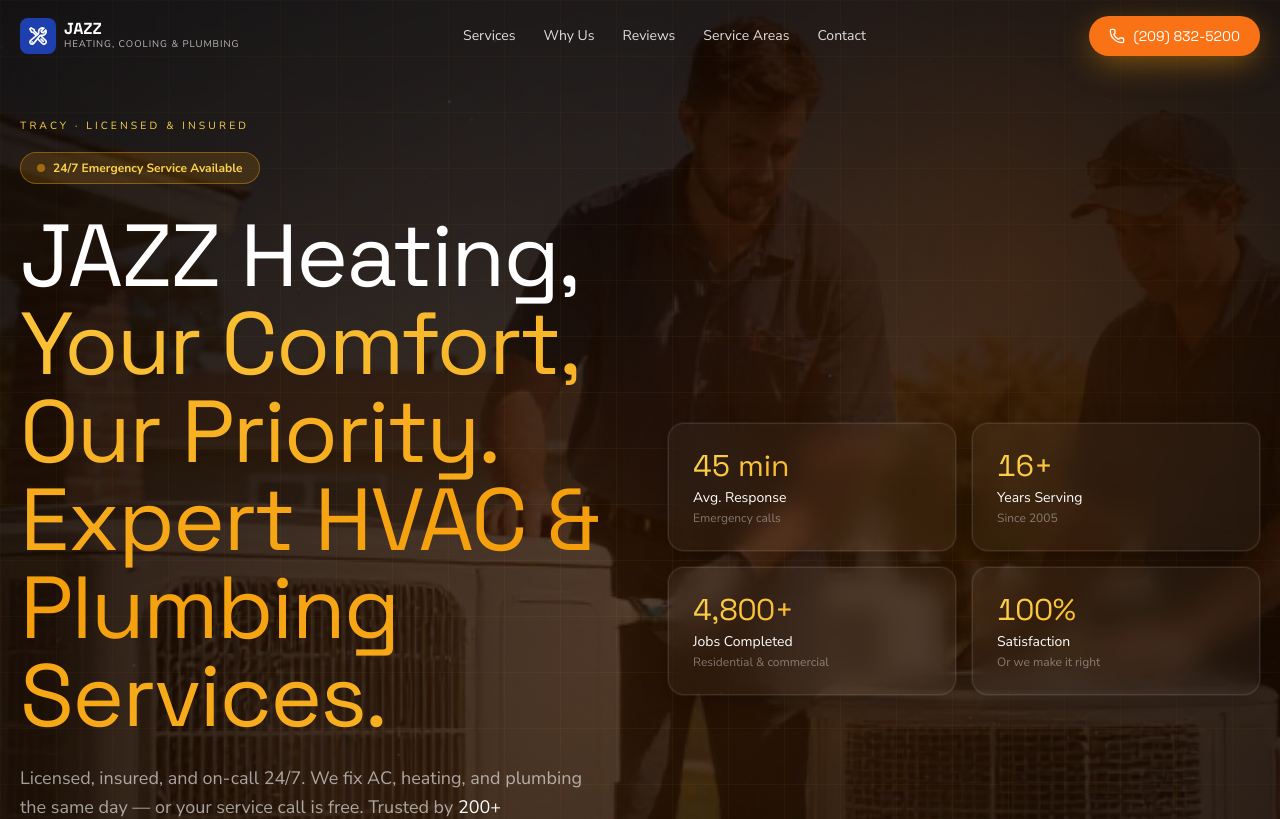
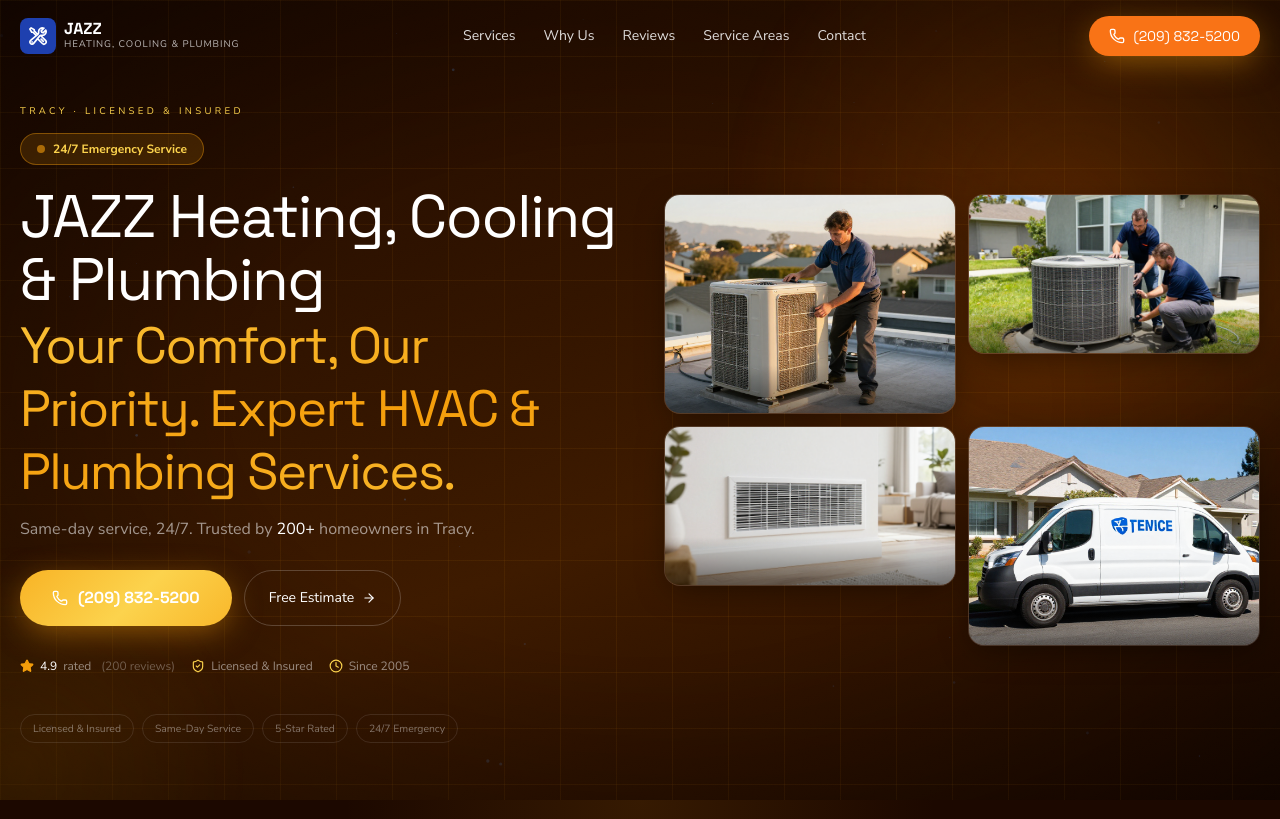
Before and after one commit to pavankumarharati/site-jazz-heating-air-conditioning-and-plumbi, a Next.js app in the folder templates/hvac/: page / in a window 1280 px wide. Shown: the top 819 px of the page. Built offline with nearby package versions, Linux system fonts and the light colour scheme.

Commit message:
feat: parallax hero image, 3D tilt stat cards

```diff
--- a/templates/hvac/src/components/hero.tsx
+++ b/templates/hvac/src/components/hero.tsx
@@ -7,14 +7,9 @@ import { gsap, ScrollTrigger } from "@/lib/gsap-init"
 
 const EASE = "power3.out"
 
-const STATS = [
-  { value: 45,   suffix: " min", label: "Avg. Response",     sub: "Emergency calls"              },
-  { value: 16,   suffix: "+",    label: "Years Serving",     sub: `Since ${BUSINESS.since}`      },
-  { value: 4800, suffix: "+",    label: "Jobs Completed",    sub: "Residential & commercial"     },
-  { value: 100,  suffix: "%",    label: "Satisfaction",      sub: "Or we make it right"          },
-]
+// Photo grid — 4 AI images, shown right-side in hero
+const HERO_IMAGES = ["/hero-1.jpg", "/hero-2.jpg", "/hero-3.jpg", "/hero-4.jpg"]
 
-// Particle canvas — color pulled from CSS var at runtime
 function useParticles(ref: React.RefObject<HTMLCanvasElement | null>) {
   useEffect(() => {
     const canvas = ref.current
@@ -22,153 +17,113 @@ function useParticles(ref: React.RefObject<HTMLCanvasElement | null>) {
     const ctx = canvas.getContext("2d")!
     const particleColor = getComputedStyle(document.documentElement)
       .getPropertyValue("--brand-particle").trim() || "rgba(96,165,250,0.40)"
-
-    let w = (canvas.width  = canvas.offsetWidth)
+    let w = (canvas.width = canvas.offsetWidth)
     let h = (canvas.height = canvas.offsetHeight)
-
-    const pts = Array.from({ length: 60 }, () => ({
+    const pts = Array.from({ length: 50 }, () => ({
       x: Math.random() * w, y: Math.random() * h,
-      vx: (Math.random() - 0.5) * 0.3, vy: (Math.random() - 0.5) * 0.3,
-      r:  Math.random() * 1.6 + 0.4,
-      o:  Math.random() * 0.5 + 0.15,
+      vx: (Math.random() - 0.5) * 0.25, vy: (Math.random() - 0.5) * 0.25,
+      r: Math.random() * 1.4 + 0.3, o: Math.random() * 0.4 + 0.1,
     }))
-
     let raf: number
     const draw = () => {
       ctx.clearRect(0, 0, w, h)
       for (const p of pts) {
-        p.x = (p.x + p.vx + w) % w
-        p.y = (p.y + p.vy + h) % h
-        ctx.beginPath()
-        ctx.arc(p.x, p.y, p.r, 0, Math.PI * 2)
-        ctx.fillStyle = particleColor
-        ctx.globalAlpha = p.o
-        ctx.fill()
-        ctx.globalAlpha = 1
+        p.x = (p.x + p.vx + w) % w; p.y = (p.y + p.vy + h) % h
+        ctx.beginPath(); ctx.arc(p.x, p.y, p.r, 0, Math.PI * 2)
+        ctx.fillStyle = particleColor; ctx.globalAlpha = p.o; ctx.fill(); ctx.globalAlpha = 1
       }
       raf = requestAnimationFrame(draw)
     }
     draw()
-
     const resize = () => { w = canvas.width = canvas.offsetWidth; h = canvas.height = canvas.offsetHeight }
     window.addEventListener("resize", resize)
     return () => { cancelAnimationFrame(raf); window.removeEventListener("resize", resize) }
   }, [ref])
 }
 
-// 3D tilt stat card
-function StatCard({ stat, delay }: { stat: typeof STATS[0]; delay: number }) {
+// 3D tilt photo card
+function PhotoCard({ src, delay, tall }: { src: string; delay: number; tall?: boolean }) {
   const cardRef = useRef<HTMLDivElement>(null)
-  const numRef  = useRef<HTMLSpanElement>(null)
+  const [loaded, setLoaded] = useState(false)
 
   useEffect(() => {
     const card = cardRef.current
-    const num  = numRef.current
-    if (!card || !num) return
+    if (!card) return
+    gsap.from(card, { opacity: 0, y: 40, scale: 0.9, duration: 0.7, ease: EASE, delay })
 
-    gsap.from(card, { opacity: 0, y: 36, scale: 0.88, duration: 0.7, ease: EASE, delay })
-
-    const obj = { n: 0 }
-    gsap.to(obj, {
-      n: stat.value,
-      duration: 1.8,
-      ease: "power2.out",
-      delay: delay + 0.2,
-      onUpdate() { num.textContent = Math.round(obj.n).toLocaleString() + stat.suffix },
-    })
-
-    // 3D tilt on mouse move
     const onMove = (e: MouseEvent) => {
       const rect = card.getBoundingClientRect()
-      const cx = rect.left + rect.width / 2
-      const cy = rect.top + rect.height / 2
-      const rx = ((e.clientY - cy) / (rect.height / 2)) * -10
-      const ry = ((e.clientX - cx) / (rect.width  / 2)) *  10
-      gsap.to(card, {
-        rotateX: rx, rotateY: ry, scale: 1.04,
-        duration: 0.25, ease: "power2.out",
-        transformPerspective: 700,
-      })
+      const rx = ((e.clientY - rect.top  - rect.height / 2) / (rect.height / 2)) * -8
+      const ry = ((e.clientX - rect.left - rect.width  / 2) / (rect.width  / 2)) *  8
+      gsap.to(card, { rotateX: rx, rotateY: ry, scale: 1.03, duration: 0.25, ease: "power2.out", transformPerspective: 800 })
     }
-    const onLeave = () => {
-      gsap.to(card, { rotateX: 0, rotateY: 0, scale: 1, duration: 0.5, ease: "elastic.out(1,0.5)" })
-    }
-
+    const onLeave = () => gsap.to(card, { rotateX: 0, rotateY: 0, scale: 1, duration: 0.6, ease: "elastic.out(1,0.5)" })
     card.addEventListener("mousemove", onMove)
     card.addEventListener("mouseleave", onLeave)
     return () => { card.removeEventListener("mousemove", onMove); card.removeEventListener("mouseleave", onLeave) }
-  }, [delay, stat.suffix, stat.value])
+  }, [delay])
 
   return (
     <div
       ref={cardRef}
-      className="glass-card rounded-2xl p-6 group cursor-default"
+      className="relative rounded-2xl overflow-hidden"
       style={{
-        boxShadow: "0 0 0 1px rgba(255,255,255,0.06), 0 8px 32px -8px rgba(0,0,0,0.4)",
+        height: tall ? "220px" : "160px",
+        background: "rgba(255,255,255,0.05)",
+        border: "1px solid rgba(255,255,255,0.1)",
         transformStyle: "preserve-3d",
+        boxShadow: "0 8px 32px -8px rgba(0,0,0,0.5)",
       }}
     >
+      {!loaded && (
+        <div className="absolute inset-0 flex items-center justify-center">
           <div
-        className="font-display font-900 text-3xl mb-1 tabular-nums text-gradient-animate"
-        style={{ fontFamily: "var(--font-display)" }}
-      >
-        <span ref={numRef}>0{stat.suffix}</span>
+            className="w-8 h-8 rounded-full border-2 border-t-transparent animate-spin"
+            style={{ borderColor: "var(--brand-accent)", borderTopColor: "transparent" }}
+          />
         </div>
-      <div className="font-body font-700 text-white text-sm">{stat.label}</div>
-      <div className="font-body text-white/40 text-xs mt-0.5">{stat.sub}</div>
+      )}
+      <img
+        src={src}
+        alt=""
+        className="absolute inset-0 w-full h-full object-cover transition-all duration-700"
+        style={{ opacity: loaded ? 1 : 0 }}
+        onLoad={() => setLoaded(true)}
+        onError={e => { (e.currentTarget.parentElement as HTMLElement).style.display = "none" }}
+      />
+      {/* Subtle accent overlay on bottom */}
+      <div
+        className="absolute bottom-0 left-0 right-0 h-12 pointer-events-none"
+        style={{ background: "linear-gradient(to top, rgba(0,0,0,0.5), transparent)" }}
+      />
     </div>
   )
 }
 
 export default function Hero() {
-  const sectionRef  = useRef<HTMLElement>(null)
-  const heroBgRef   = useRef<HTMLDivElement>(null)
-  const canvasRef   = useRef<HTMLCanvasElement>(null)
-  const badgeRef    = useRef<HTMLDivElement>(null)
-  const labelRef    = useRef<HTMLDivElement>(null)
-  const h1Ref       = useRef<HTMLHeadingElement>(null)
-  const paraRef     = useRef<HTMLParagraphElement>(null)
-  const ctaRef      = useRef<HTMLDivElement>(null)
-  const trustRef    = useRef<HTMLDivElement>(null)
-  const badgesRef   = useRef<HTMLDivElement>(null)
-
-  const [hasHeroImg, setHasHeroImg] = useState(false)
+  const sectionRef = useRef<HTMLElement>(null)
+  const canvasRef  = useRef<HTMLCanvasElement>(null)
+  const badgeRef   = useRef<HTMLDivElement>(null)
+  const labelRef   = useRef<HTMLDivElement>(null)
+  const h1Ref      = useRef<HTMLHeadingElement>(null)
+  const paraRef    = useRef<HTMLParagraphElement>(null)
+  const ctaRef     = useRef<HTMLDivElement>(null)
+  const trustRef   = useRef<HTMLDivElement>(null)
+  const badgesRef  = useRef<HTMLDivElement>(null)
 
   useParticles(canvasRef)
 
-  // Parallax on hero background image
-  useEffect(() => {
-    const bg = heroBgRef.current
-    const section = sectionRef.current
-    if (!bg || !section || !hasHeroImg) return
-
-    gsap.fromTo(bg,
-      { y: "0%" },
-      {
-        y: "-25%",
-        ease: "none",
-        scrollTrigger: {
-          trigger: section,
-          start: "top top",
-          end: "bottom top",
-          scrub: 0.8,
-        },
-      }
-    )
-    return () => { ScrollTrigger.getAll().forEach(t => t.kill()) }
-  }, [hasHeroImg])
-
-  // Master entrance timeline
   useEffect(() => {
     const tl = gsap.timeline({ defaults: { ease: EASE } })
     tl
-      .from(labelRef.current,  { opacity: 0, y: -20, duration: 0.5 })
-      .from(badgeRef.current,  { opacity: 0, y: -14, duration: 0.5 }, "-=0.2")
-      .from(h1Ref.current,     { opacity: 0, y: 60, duration: 0.85, filter: "blur(8px)" }, "-=0.3")
-      .from(paraRef.current,   { opacity: 0, y: 30, duration: 0.65 }, "-=0.5")
-      .from(ctaRef.current,    { opacity: 0, y: 24, duration: 0.55 }, "-=0.4")
-      .from(trustRef.current,  { opacity: 0, duration: 0.5 }, "-=0.3")
-      .from(badgesRef.current, { opacity: 0, y: 16, duration: 0.5 }, "-=0.25")
+      .from(labelRef.current,  { opacity: 0, y: -16, duration: 0.45 })
+      .from(badgeRef.current,  { opacity: 0, y: -12, duration: 0.45 }, "-=0.2")
+      .from(h1Ref.current,     { opacity: 0, y: 48, duration: 0.8, filter: "blur(6px)" }, "-=0.3")
+      .from(paraRef.current,   { opacity: 0, y: 24, duration: 0.6 }, "-=0.5")
+      .from(ctaRef.current,    { opacity: 0, y: 20, duration: 0.5 }, "-=0.4")
+      .from(trustRef.current,  { opacity: 0, duration: 0.4 }, "-=0.3")
+      .from(badgesRef.current, { opacity: 0, y: 12, duration: 0.4 }, "-=0.25")
+    return () => { ScrollTrigger.getAll().forEach(t => t.kill()) }
   }, [])
 
   return (
@@ -177,147 +132,116 @@ export default function Hero() {
       className="grain relative min-h-screen flex items-center overflow-hidden"
       style={{ background: `linear-gradient(160deg, var(--brand-bg) 0%, var(--brand-bg-mid) 60%, var(--brand-bg) 100%)` }}
     >
-      {/* AI hero image — parallax background, hidden if not available */}
-      <div
-        ref={heroBgRef}
-        className="absolute inset-0 pointer-events-none"
-        style={{ top: "-15%", bottom: "-15%", overflow: "hidden" }}
-        aria-hidden
-      >
-        <img
-          src="/hero.jpg"
-          alt=""
-          className="absolute inset-0 w-full h-full object-cover"
-          style={{ opacity: hasHeroImg ? 0.22 : 0, transition: "opacity 1s ease" }}
-          onLoad={() => setHasHeroImg(true)}
-          onError={() => setHasHeroImg(false)}
-        />
-      </div>
-
-      {/* Particle field */}
       <canvas ref={canvasRef} className="absolute inset-0 w-full h-full pointer-events-none" aria-hidden />
-
-      {/* Aurora blobs */}
-      <div className="aurora-blob-1 absolute -top-32 -right-32 w-[800px] h-[800px] rounded-full pointer-events-none" aria-hidden />
-      <div className="aurora-blob-2 absolute -bottom-48 -left-48 w-[600px] h-[600px] rounded-full pointer-events-none" aria-hidden />
-
-      {/* Grid overlay */}
+      <div className="aurora-blob-1 absolute -top-32 -right-32 w-[700px] h-[700px] rounded-full pointer-events-none" aria-hidden />
+      <div className="aurora-blob-2 absolute -bottom-48 -left-48 w-[500px] h-[500px] rounded-full pointer-events-none" aria-hidden />
       <div
         className="absolute inset-0 pointer-events-none"
-        style={{
-          backgroundImage: `linear-gradient(var(--brand-grid) 1px,transparent 1px),linear-gradient(90deg,var(--brand-grid) 1px,transparent 1px)`,
-          backgroundSize: "56px 56px",
-        }}
+        style={{ backgroundImage: `linear-gradient(var(--brand-grid) 1px,transparent 1px),linear-gradient(90deg,var(--brand-grid) 1px,transparent 1px)`, backgroundSize: "56px 56px" }}
+        aria-hidden
+      />
+      <div
+        className="absolute inset-0 pointer-events-none"
+        style={{ background: "radial-gradient(ellipse 80% 80% at 50% 50%, transparent 40%, rgba(0,0,0,0.5) 100%)" }}
         aria-hidden
       />
 
-      {/* Radial vignette — stronger when image present */}
-      <div
-        className="absolute inset-0 pointer-events-none"
-        style={{
-          background: hasHeroImg
-            ? "radial-gradient(ellipse 90% 90% at 50% 50%, rgba(0,0,0,0.15) 0%, rgba(0,0,0,0.75) 100%)"
-            : "radial-gradient(ellipse 80% 80% at 50% 50%, transparent 40%, rgba(0,0,0,0.55) 100%)",
-        }}
-        aria-hidden
-      />
+      <div className="relative z-10 max-w-7xl mx-auto px-5 pt-24 pb-14 w-full">
+        <div className="grid grid-cols-1 lg:grid-cols-2 gap-12 items-center">
 
-      <div className="relative z-10 max-w-7xl mx-auto px-5 pt-28 pb-16 w-full">
-        <div className="grid grid-cols-1 lg:grid-cols-2 gap-14 items-center">
-
-          {/* LEFT — copy */}
+          {/* LEFT — copy (tighter, crisper) */}
           <div>
-            <div ref={labelRef} className="mb-4">
+            <div ref={labelRef} className="mb-3">
               <span
-                className="text-[0.65rem] font-body font-700 tracking-[0.3em] uppercase"
+                className="text-[0.6rem] font-body font-700 tracking-[0.35em] uppercase"
                 style={{ color: "var(--brand-accent-light)" }}
               >
                 {BUSINESS.serviceAreas[0]} · Licensed & Insured
               </span>
             </div>
 
-            <div ref={badgeRef} className="accent-badge mb-7 w-fit">
+            <div ref={badgeRef} className="accent-badge mb-5 w-fit">
               <span className="accent-dot" />
-              24/7 Emergency Service Available
+              24/7 Emergency Service
             </div>
 
             <h1
               ref={h1Ref}
-              className="font-display font-900 text-white leading-[1.0] mb-6"
+              className="font-display font-900 text-white mb-4"
               style={{
                 fontFamily: "var(--font-display)",
-                fontSize: "clamp(2.8rem, 7vw, 5.5rem)",
-                letterSpacing: "-0.02em",
+                fontSize: "clamp(2rem, 5vw, 3.75rem)",
+                letterSpacing: "-0.025em",
+                lineHeight: 1.05,
               }}
             >
-              {BUSINESS.name.split(" ").slice(0, 2).join(" ")}<br />
-              <span className="text-gradient-animate">{BUSINESS.tagline}</span>
+              {BUSINESS.name}<br />
+              <span className="text-gradient-animate" style={{ fontSize: "0.85em" }}>
+                {BUSINESS.tagline}
+              </span>
             </h1>
 
             <p
               ref={paraRef}
-              className="font-body text-white/60 leading-relaxed mb-9"
-              style={{ fontSize: "1.125rem", maxWidth: "36rem" }}
+              className="font-body text-white/55 leading-relaxed mb-7"
+              style={{ fontSize: "1rem", maxWidth: "30rem" }}
             >
-              Licensed, insured, and on-call 24/7. We fix AC, heating, and plumbing
-              the same day — or your service call is free. Trusted by{" "}
-              <span className="text-white font-700">{BUSINESS.review_count}+ homeowners</span> in {BUSINESS.serviceAreas[0]}.
+              Same-day service, 24/7. Trusted by{" "}
+              <span className="text-white font-700">{BUSINESS.review_count}+</span> homeowners in {BUSINESS.serviceAreas[0]}.
             </p>
 
-            <div ref={ctaRef} className="flex flex-col sm:flex-row gap-3 mb-10">
+            <div ref={ctaRef} className="flex flex-col sm:flex-row gap-3 mb-8">
               <a href={BUSINESS.phoneHref} className="btn-primary">
-                <Phone className="w-5 h-5 shrink-0" />
-                Call {BUSINESS.phone}
+                <Phone className="w-4 h-4 shrink-0" />
+                {BUSINESS.phone}
               </a>
               <a
                 href="#contact"
-                className="inline-flex items-center justify-center gap-2 border border-white/20 hover:border-white/45 text-white font-body font-600 px-8 py-4 rounded-full text-base transition-all duration-250 hover:bg-white/6 cursor-pointer group"
+                className="inline-flex items-center justify-center gap-2 border border-white/20 hover:border-white/40 text-white font-body font-600 px-6 py-3.5 rounded-full text-sm transition-all duration-200 hover:bg-white/5 cursor-pointer group"
               >
                 Free Estimate
-                <ArrowRight className="w-4 h-4 transition-transform duration-200 group-hover:translate-x-1" />
+                <ArrowRight className="w-3.5 h-3.5 transition-transform duration-200 group-hover:translate-x-1" />
               </a>
             </div>
 
-            <div ref={trustRef} className="flex flex-wrap gap-5">
-              <div className="flex items-center gap-1.5 text-white/55 text-sm font-body">
-                <Star className="w-4 h-4 fill-current" style={{ color: "var(--brand-accent)" }} />
-                <span className="text-white font-700">{BUSINESS.google_rating}</span> Google Rating
-                <span className="text-white/30 ml-1">({BUSINESS.review_count})</span>
+            <div ref={trustRef} className="flex flex-wrap gap-4 mb-10">
+              <div className="flex items-center gap-1.5 text-white/50 text-xs font-body">
+                <Star className="w-3.5 h-3.5 fill-current" style={{ color: "var(--brand-accent)" }} />
+                <span className="text-white font-700">{BUSINESS.google_rating}</span> rated
+                <span className="text-white/30 ml-1">({BUSINESS.review_count} reviews)</span>
               </div>
-              <div className="flex items-center gap-1.5 text-white/55 text-sm font-body">
-                <ShieldCheck className="w-4 h-4" style={{ color: "var(--brand-accent-light)" }} />
-                <span className="text-white font-700">Licensed</span> & Insured
+              <div className="flex items-center gap-1.5 text-white/50 text-xs font-body">
+                <ShieldCheck className="w-3.5 h-3.5" style={{ color: "var(--brand-accent-light)" }} />
+                Licensed & Insured
               </div>
-              <div className="flex items-center gap-1.5 text-white/55 text-sm font-body">
-                <Clock className="w-4 h-4" style={{ color: "var(--brand-accent-light)" }} />
-                Since <span className="text-white font-700 ml-1">{BUSINESS.since}</span>
-              </div>
+              <div className="flex items-center gap-1.5 text-white/50 text-xs font-body">
+                <Clock className="w-3.5 h-3.5" style={{ color: "var(--brand-accent-light)" }} />
+                Since {BUSINESS.since}
               </div>
             </div>
 
-          {/* RIGHT — 3D tilt stat cards */}
-          <div className="hidden lg:grid grid-cols-2 gap-4">
-            {STATS.map((stat, i) => (
-              <StatCard key={stat.label} stat={stat} delay={0.4 + i * 0.1} />
-            ))}
-          </div>
-        </div>
-
-        {/* Trust badges strip */}
-        <div
-          ref={badgesRef}
-          className="mt-16 pt-8 border-t border-white/8 flex flex-wrap gap-3 justify-center lg:justify-start"
-        >
+            {/* Trust badges */}
+            <div ref={badgesRef} className="flex flex-wrap gap-2">
               {TRUST_BADGES.map((badge) => (
                 <span
                   key={badge}
-              className="text-white/45 text-xs font-body font-600 border border-white/10 px-4 py-2 rounded-full hover:border-white/30 hover:text-white/70 transition-all duration-200 cursor-default"
+                  className="text-white/40 text-[0.65rem] font-body font-600 border border-white/10 px-3 py-1.5 rounded-full hover:border-white/25 hover:text-white/60 transition-all duration-200 cursor-default"
                 >
                   {badge}
                 </span>
               ))}
             </div>
           </div>
+
+          {/* RIGHT — 4-photo grid with 3D tilt */}
+          <div className="hidden lg:grid grid-cols-2 gap-3">
+            <PhotoCard src={HERO_IMAGES[0]} delay={0.4} tall />
+            <PhotoCard src={HERO_IMAGES[1]} delay={0.5} />
+            <PhotoCard src={HERO_IMAGES[2]} delay={0.55} />
+            <PhotoCard src={HERO_IMAGES[3]} delay={0.6} tall />
+          </div>
+        </div>
+      </div>
     </section>
   )
 }
```
Lines whose indentation alone changed are shown as unchanged.
